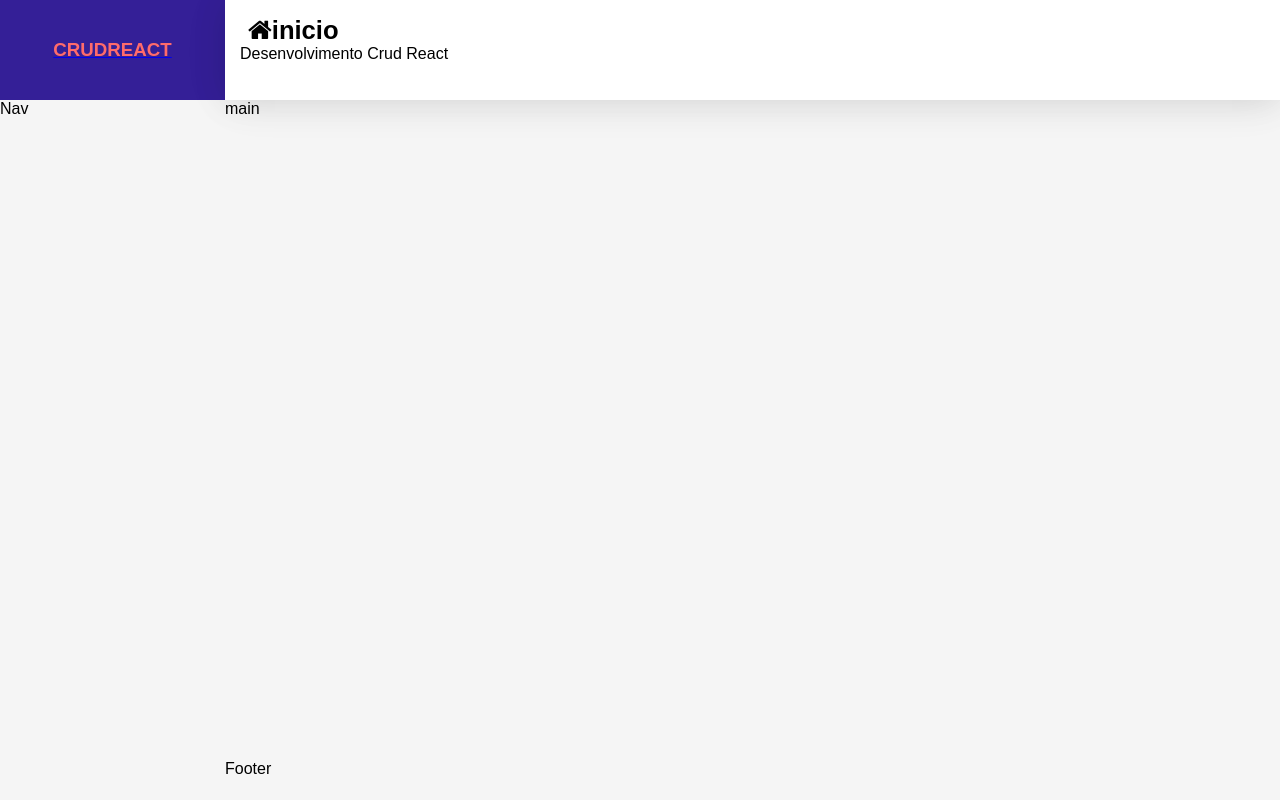
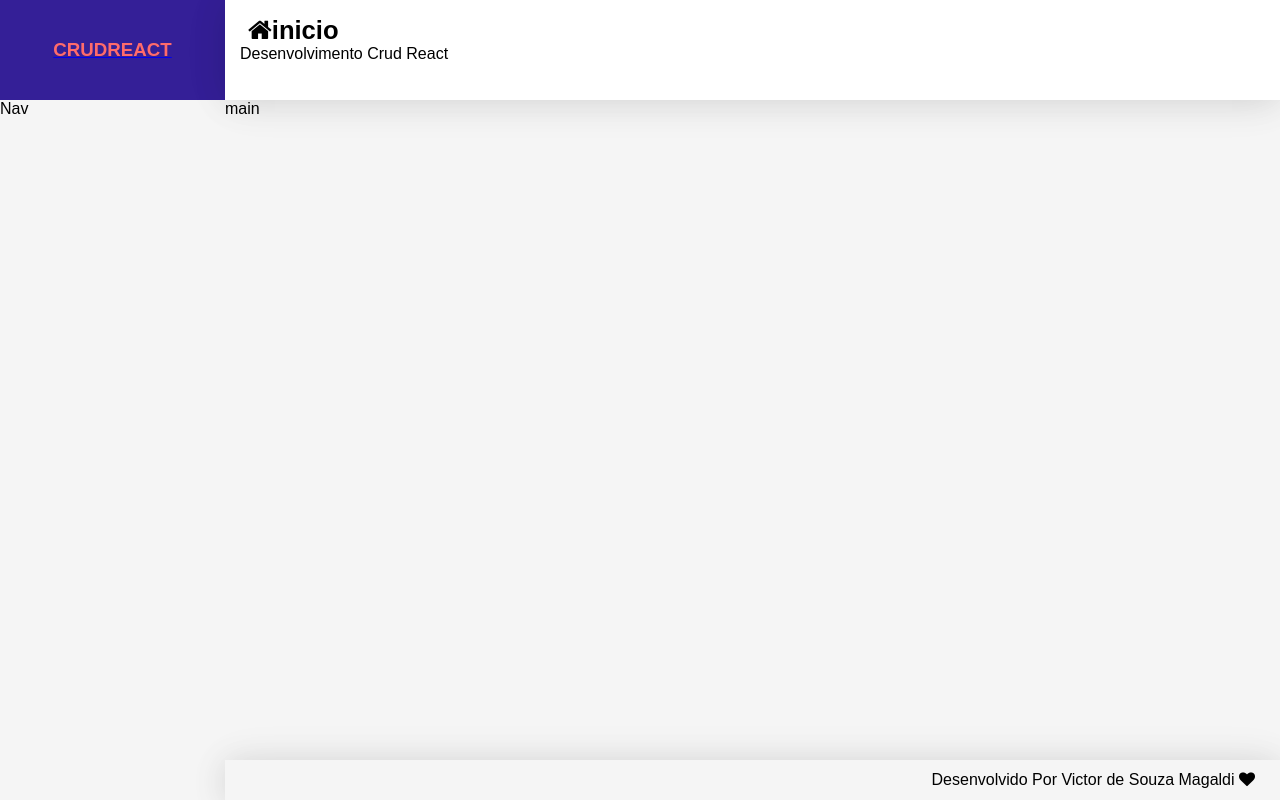
Before and after one commit to victor-magaldi/crud-react, a React (Create React App) app in the folder frontend/: page / in a window 1280 px wide. Built offline with nearby package versions, Linux system fonts and the light colour scheme.

Commit message:
customizando footer

```diff
--- /dev/null
+++ b/frontend/src/components/templates/Footer.css
@@ -0,0 +1,7 @@
+footer.footer {
+  padding: 0 25px;
+  display: flex;
+  align-items: center;
+  justify-content: flex-end;
+  box-shadow: var(--shadow);
+}
--- a/frontend/src/components/templates/Footer.jsx
+++ b/frontend/src/components/templates/Footer.jsx
@@ -1,7 +1,15 @@
 import React from "react";
+import "./Footer.css";
 
 const Footer = () => {
-  return <footer className="footer">Footer</footer>;
+  return (
+    <footer className="footer">
+      <span>
+        Desenvolvido Por Victor de Souza Magaldi{" "}
+        <i className="fa fa-heart text-danger"></i>
+      </span>
+    </footer>
+  );
 };
 
 export default Footer;
```
